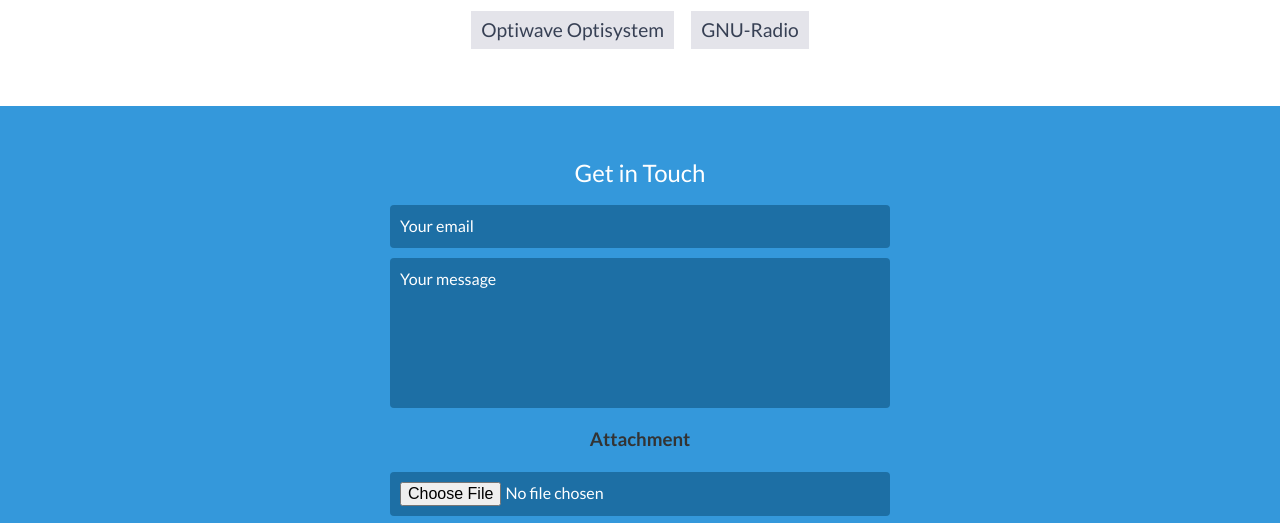
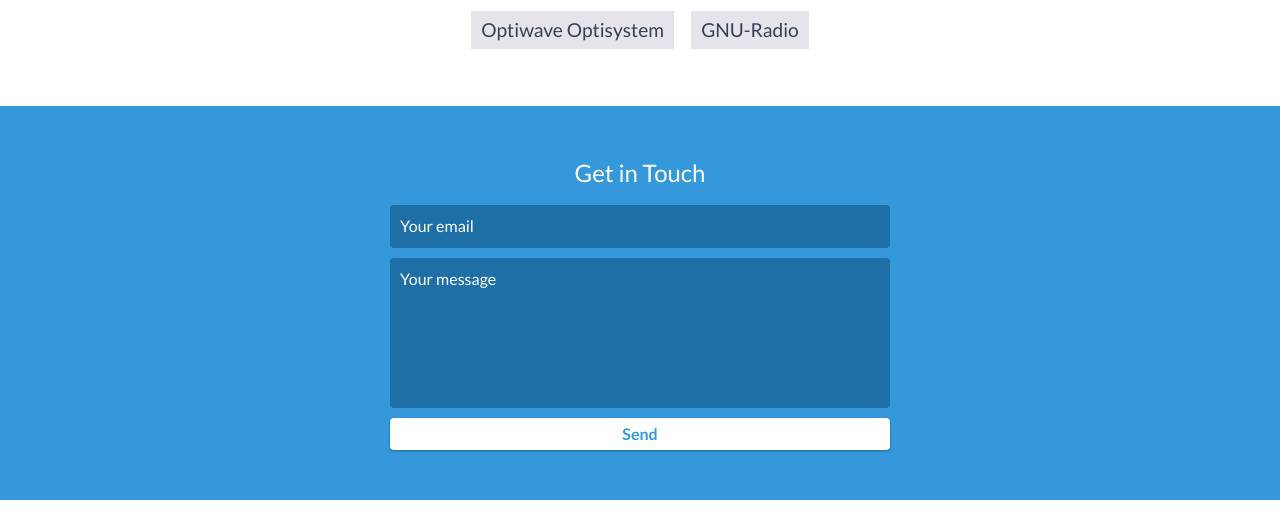
Before and after one commit to gudduarnav/gudduarnav.github.io, a website: page index.html in a window 1280 px wide. Shown: the part 3512-4035 px from the top of the page. Drawn offline with nearby package versions, Linux system fonts and the light colour scheme.

Commit message:
Update index.html

```diff
--- a/index.html
+++ b/index.html
@@ -209,7 +209,6 @@
             <form method="POST" action="https://formspree.io/f/mrbgkapy">
                 <input type="email" name="email" placeholder="Your email" required>
                 <textarea name="message" placeholder="Your message" required></textarea>
-                <label><h3>Attachment</h3><input type="file" name="upload" /></label>
                 <button type="submit">Send</button>
             </form>
         </div>
```
